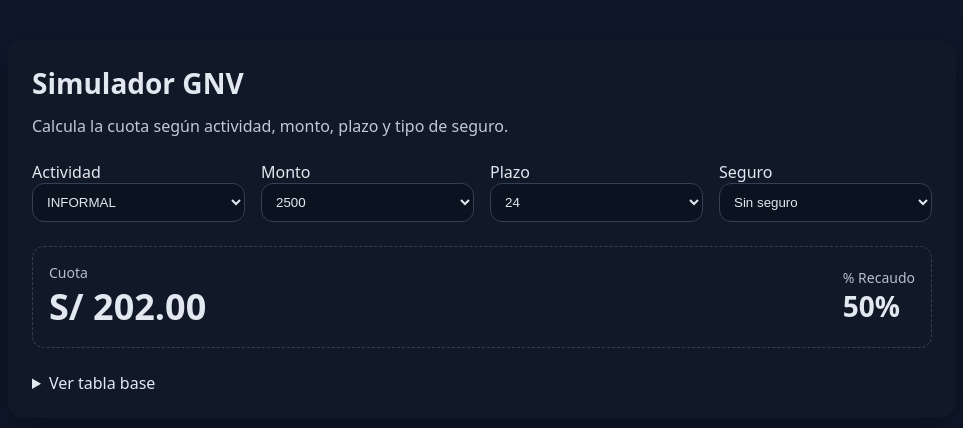
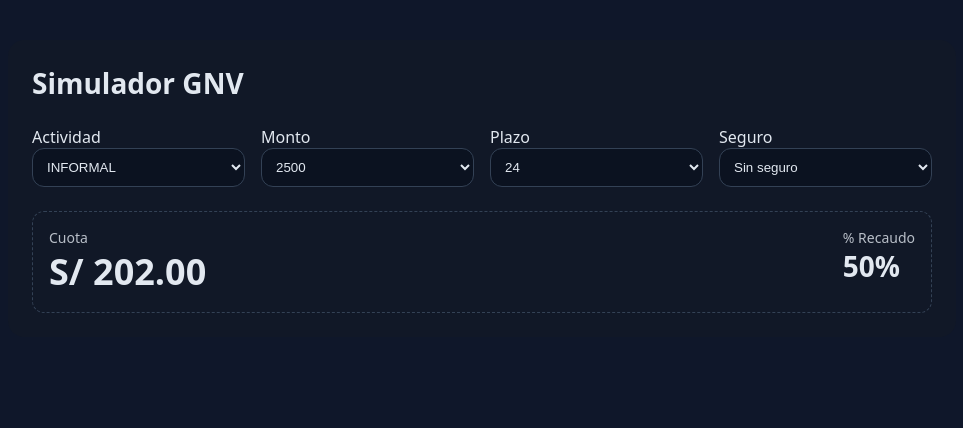
Before and after one commit to JomarkNoriega/SimuladorGNV20252, a Next.js app: page / in a window 1280 px wide. Shown: the top 428 px of the page, without its empty margins (158-1121 px from the left). Built offline with nearby package versions, Linux system fonts and the light colour scheme.

Commit message:
Add files via upload

```diff
--- a/app/layout.js
+++ b/app/layout.js
@@ -1,14 +1,2 @@
-export const metadata = {
-  title: 'Simulador GNV',
-  description: 'Cálculo de cuotas según tabla base',
-};
-
-export default function RootLayout({ children }) {
-  return (
-    <html lang="es">
-      <body style={{ fontFamily: 'system-ui, Arial, sans-serif', background:'#0f172a', color:'#e2e8f0', margin:0 }}>
-        {children}
-      </body>
-    </html>
-  );
-}
+export const metadata={title:'Simulador GNV',description:'Cálculo de cuotas según tabla base'};
+export default function RootLayout({children}){return(<html lang="es"><body style={{fontFamily:'system-ui, Arial, sans-serif',background:'#0f172a',color:'#e2e8f0',margin:0}}>{children}</body></html>);}
--- a/app/page.js
+++ b/app/page.js
@@ -1,131 +1,56 @@
 'use client';
-
 import { useMemo, useState } from 'react';
 import tabla from '../src/data/tablaBase.json';
 import { moneda } from '../src/components/format';
 
-const seguros = [
-  { key:'sinSeguro', label:'Sin seguro' },
-  { key:'conSeguroVida', label:'Con Seguro Vida' },
-  { key:'seguroVidaRuta', label:'Seguro Vida + Ruta' },
-  { key:'seguroVidaRutSolidario', label:'Seguro Vida + RUT + Solidario' },
+const seguros=[
+  {key:'sinSeguro',label:'Sin seguro'},
+  {key:'conSeguroVida',label:'Con Seguro Vida'},
+  {key:'seguroVidaRuta',label:'Seguro Vida + Ruta'},
+  {key:'seguroVidaRutSolidario',label:'Seguro Vida + RUT + Solidario'},
 ];
-
-const actividades = ['INFORMAL','FORMAL/APP'];
-const montosDisponibles = (act) => {
-  const set = new Set(tabla.filter(x => x.actividad === act).map(x => x.monto));
-  return [...set];
-};
-const plazosDisponibles = (act, monto) => {
-  return tabla.filter(x => x.actividad === act && x.monto === monto).map(x => x.plazo).sort((a,b)=>b-a);
-};
+const actividades=['INFORMAL','FORMAL/APP'];
+const montosDisponibles=(act)=>[...new Set(tabla.filter(x=>x.actividad===act).map(x=>x.monto))];
+const plazosDisponibles=(act,monto)=>tabla.filter(x=>x.actividad===act&&x.monto===monto).map(x=>x.plazo).sort((a,b)=>b-a);
 
 export default function Page(){
-  const [actividad, setActividad] = useState('INFORMAL');
-  const [monto, setMonto] = useState(montosDisponibles('INFORMAL')[0]);
-  const [plazo, setPlazo] = useState(plazosDisponibles('INFORMAL', montosDisponibles('INFORMAL')[0])[0]);
-  const [seguro, setSeguro] = useState('sinSeguro');
+  const [actividad,setActividad]=useState('INFORMAL');
+  const [monto,setMonto]=useState(montosDisponibles('INFORMAL')[0]);
+  const [plazo,setPlazo]=useState(plazosDisponibles('INFORMAL',montosDisponibles('INFORMAL')[0])[0]);
+  const [seguro,setSeguro]=useState('sinSeguro');
 
-  const opcionesMonto = useMemo(()=>montosDisponibles(actividad), [actividad]);
-  const opcionesPlazo = useMemo(()=>plazosDisponibles(actividad, monto), [actividad, monto]);
+  const opcionesMonto=useMemo(()=>montosDisponibles(actividad),[actividad]);
+  const opcionesPlazo=useMemo(()=>plazosDisponibles(actividad,monto),[actividad,monto]);
 
-  const fila = useMemo(()=> {
-    return tabla.find(x => x.actividad === actividad && x.monto === monto && x.plazo === plazo);
-  }, [actividad, monto, plazo]);
-
-  const cuota = fila ? fila[seguro] : null;
-  const recaudo = fila ? fila.recaudo : '-';
-
-  return (
-    <main style={{maxWidth:900, margin:'40px auto', padding:'24px', background:'#111827', borderRadius:16, boxShadow:'0 10px 35px rgba(0,0,0,0.35)'}}>
-      <h1 style={{marginTop:0, fontSize:28}}>Simulador GNV</h1>
-      <p style={{opacity:.85, marginTop:-6}}>Calcula la cuota según actividad, monto, plazo y tipo de seguro.</p>
-
-      <section style={{display:'grid', gridTemplateColumns:'repeat(auto-fit, minmax(180px,1fr))', gap:16, marginTop:24}}>
-        <div>
-          <label>Actividad</label>
-          <select value={actividad} onChange={e=>{ setActividad(e.target.value); const m=montosDisponibles(e.target.value)[0]; setMonto(m); const p=plazosDisponibles(e.target.value, m)[0]; setPlazo(p);}}
-            style={{width:'100%', padding:10, borderRadius:12, border:'1px solid #334155', background:'#0b1220', color:'#e2e8f0'}}>
-            {actividades.map(a => <option key={a} value={a}>{a}</option>)}
-          </select>
-        </div>
-
-        <div>
-          <label>Monto</label>
-          <select value={monto} onChange={e=>{ setMonto(Number(e.target.value)); const p = plazosDisponibles(actividad, Number(e.target.value))[0]; setPlazo(p);}}
-            style={{width:'100%', padding:10, borderRadius:12, border:'1px solid #334155', background:'#0b1220', color:'#e2e8f0'}}>
-            {opcionesMonto.map(m => <option key={m} value={m}>{m}</option>)}
-          </select>
-        </div>
-
-        <div>
-          <label>Plazo</label>
-          <select value={plazo} onChange={e=>setPlazo(Number(e.target.value))}
-            style={{width:'100%', padding:10, borderRadius:12, border:'1px solid #334155', background:'#0b1220', color:'#e2e8f0'}}>
-            {opcionesPlazo.map(p => <option key={p} value={p}>{p}</option>)}
-          </select>
-        </div>
-
-        <div>
-          <label>Seguro</label>
-          <select value={seguro} onChange={e=>setSeguro(e.target.value)}
-            style={{width:'100%', padding:10, borderRadius:12, border:'1px solid #334155', background:'#0b1220', color:'#e2e8f0'}}>
-            {seguros.map(s => <option key={s.key} value={s.key}>{s.label}</option>)}
-          </select>
-        </div>
-      </section>
-
-      <section style={{marginTop:24, padding:16, border:'1px dashed #334155', borderRadius:12}}>
-        <div style={{display:'flex', justifyContent:'space-between', alignItems:'center', gap:16, flexWrap:'wrap'}}>
-          <div>
-            <div style={{fontSize:14, opacity:.8}}>Cuota</div>
-            <div style={{fontSize:36, fontWeight:700}}>{moneda(cuota)}</div>
-          </div>
-          <div>
-            <div style={{fontSize:14, opacity:.8}}>% Recaudo</div>
-            <div style={{fontSize:28, fontWeight:600}}>{recaudo}</div>
-          </div>
-        </div>
-      </section>
-
-      <details style={{marginTop:24}}>
-        <summary style={{cursor:'pointer'}}>Ver tabla base</summary>
-        <div style={{overflowX:'auto', marginTop:12}}>
-          <table style={{width:'100%', borderCollapse:'collapse', fontSize:14}}>
-            <thead>
-              <tr>
-                <th style={th}>ACTIVIDAD</th>
-                <th style={th}>MONTO</th>
-                <th style={th}>PLAZO</th>
-                <th style={th}>SIN SEGURO</th>
-                <th style={th}>CON SEGURO VIDA</th>
-                <th style={th}>SEGURO VIDA + RUTA</th>
-                <th style={th}>SEGURO VIDA + RUT + SOLIDARIO</th>
-                <th style={th}>% RECAUDO</th>
-              </tr>
-            </thead>
-            <tbody>
-              {tabla.map((r, idx)=> (
-                <tr key={idx}>
-                  <td style={td}>{r.actividad}</td>
-                  <td style={td}>{r.monto}</td>
-                  <td style={td}>{r.plazo}</td>
-                  <td style={td}>{moneda(r.sinSeguro)}</td>
-                  <td style={td}>{moneda(r.conSeguroVida)}</td>
-                  <td style={td}>{moneda(r.seguroVidaRuta)}</td>
-                  <td style={td}>{moneda(r.seguroVidaRutSolidario)}</td>
-                  <td style={td}>{r.recaudo}</td>
-                </tr>
-              ))}
-            </tbody>
-          </table>
-        </div>
-      </details>
-    </main>
-  );
+  const fila=useMemo(()=>tabla.find(x=>x.actividad===actividad&&x.monto===monto&&x.plazo===plazo),[actividad,monto,plazo]);
+  const cuota=fila?fila[seguro]:null;
+  const recaudo=fila?fila.recaudo:'-';
+  return (<main style={{maxWidth:900,margin:'40px auto',padding:'24px',background:'#111827',borderRadius:16}}>
+    <h1 style={{marginTop:0,fontSize:28}}>Simulador GNV</h1>
+    <section style={{display:'grid',gridTemplateColumns:'repeat(auto-fit,minmax(180px,1fr))',gap:16,marginTop:24}}>
+      <div><label>Actividad</label>
+        <select value={actividad} onChange={e=>{const act=e.target.value;setActividad(act);const m=montosDisponibles(act)[0];setMonto(m);setPlazo(plazosDisponibles(act,m)[0]);}} style={sel}>
+          {actividades.map(a=><option key={a} value={a}>{a}</option>)}
+        </select></div>
+      <div><label>Monto</label>
+        <select value={monto} onChange={e=>{const m=Number(e.target.value);setMonto(m);setPlazo(plazosDisponibles(actividad,m)[0]);}} style={sel}>
+          {opcionesMonto.map(m=><option key={m} value={m}>{m}</option>)}
+        </select></div>
+      <div><label>Plazo</label>
+        <select value={plazo} onChange={e=>setPlazo(Number(e.target.value))} style={sel}>
+          {opcionesPlazo.map(p=><option key={p} value={p}>{p}</option>)}
+        </select></div>
+      <div><label>Seguro</label>
+        <select value={seguro} onChange={e=>setSeguro(e.target.value)} style={sel}>
+          {seguros.map(s=><option key={s.key} value={s.key}>{s.label}</option>)}
+        </select></div>
+    </section>
+    <section style={{marginTop:24,padding:16,border:'1px dashed #334155',borderRadius:12}}>
+      <div style={{display:'flex',justifyContent:'space-between',gap:16,flexWrap:'wrap'}}>
+        <div><div style={{fontSize:14,opacity:.8}}>Cuota</div><div style={{fontSize:36,fontWeight:700}}>{moneda(cuota)}</div></div>
+        <div><div style={{fontSize:14,opacity:.8}}>% Recaudo</div><div style={{fontSize:28,fontWeight:600}}>{recaudo}</div></div>
+      </div>
+    </section>
+  </main>);
 }
-
-const th = {
-  textAlign:'left', padding:'10px 8px', borderBottom:'1px solid #334155', position:'sticky', top:0, background:'#0b1220'
-};
-const td = { padding:'10px 8px', borderBottom:'1px solid #1f2937' };
+const sel={width:'100%',padding:10,borderRadius:12,border:'1px solid #334155',background:'#0b1220',color:'#e2e8f0'};
```
Also changed, not shown: app/icon.png (added).
